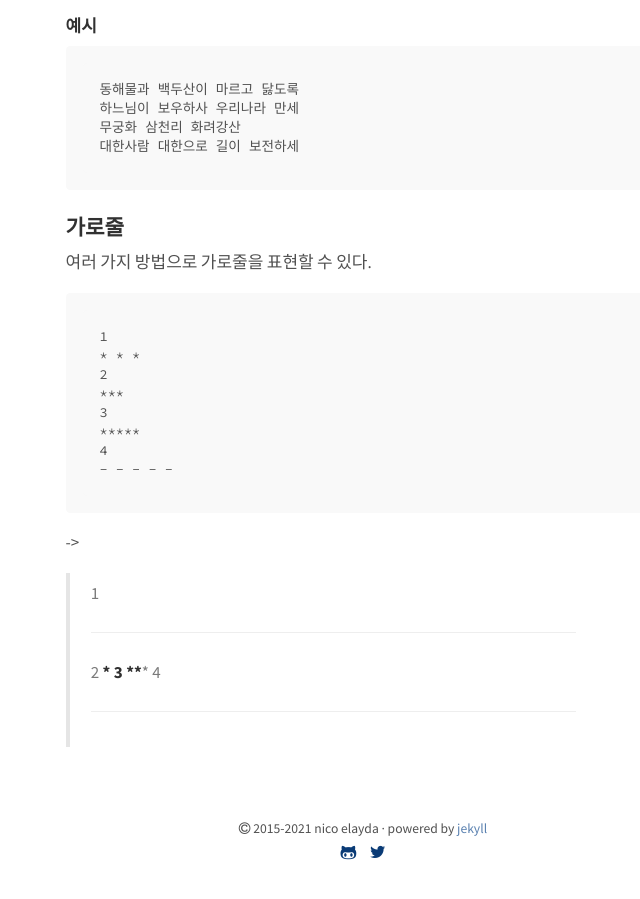
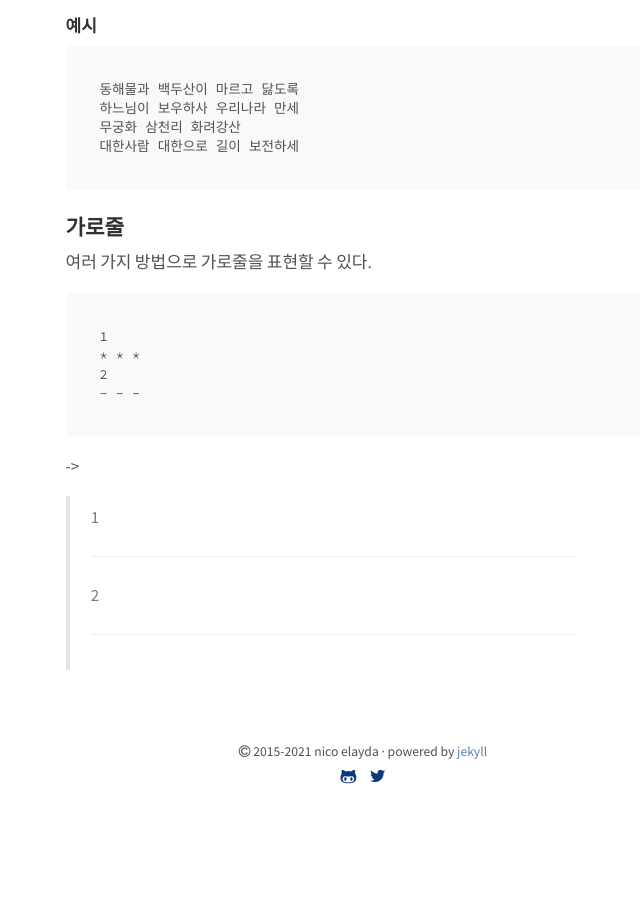
Before and after one commit to kmu3072/kmu3072.github.io, a Jekyll site: the page built from _posts/2021-12-13-Markdown.md, in a window 1280 px wide and 900 px high, scrolled down 3708 px. Shown: the whole window, without its empty margins (277-917 px from the left). Built offline with Jekyll 4.4.1, drawn with Linux system fonts in a browser that asks for light colours; after the commit the page ends 4531 px from its top, so only the background shows below that.

Commit message:
Update post

````diff
--- a/_posts/2021-12-13-Markdown.md
+++ b/_posts/2021-12-13-Markdown.md
@@ -141,20 +141,12 @@ Markdown 언어에서는 엔터를 눌러도 강제개행이 되지 않는다.
 1
 * * *
 2
-***
-3
-*****
-4
-- - - - -
+- - -
 ```
 
 ->
->
+
 >1
 >* * *
 >2
->***
->3
->*****
->4
->- - - - -
+>- - -
````
